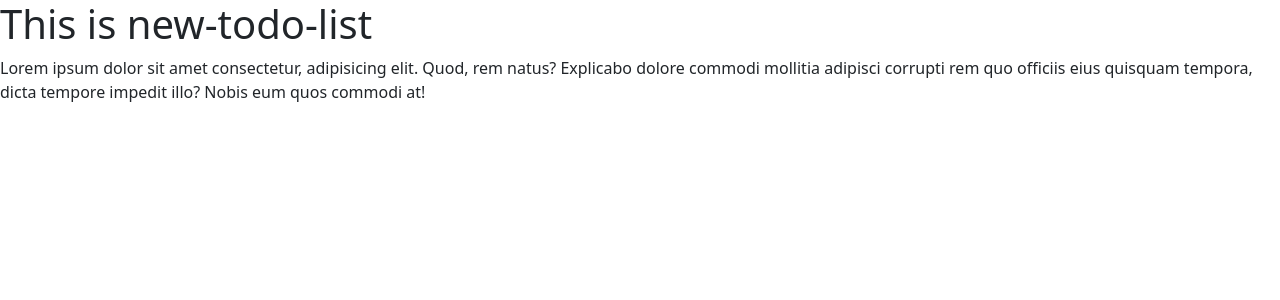
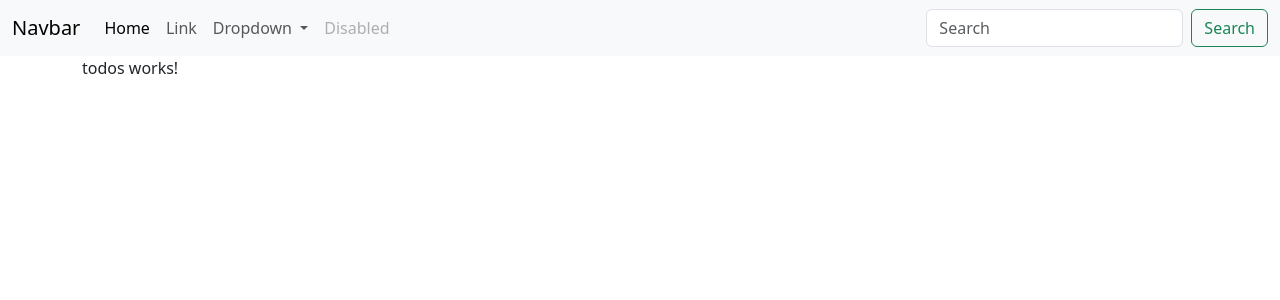
Before and after one commit to rishabhkumar17/angular, an Angular app: page / in a window 1280 px wide. Shown: the top 300 px of the page. Built offline with nearby package versions, Linux system fonts and the light colour scheme.

Commit message:
getting-started-with-todo-app

```diff
--- a/angular.json
+++ b/angular.json
@@ -23,7 +23,10 @@
               "src/styles.css",
               "./node_modules/bootstrap/dist/css/bootstrap.min.css"
             ],
-            "scripts": ["./node_modules/bootstrap/dist/js/bootstrap.js"]
+            "scripts": [
+              "./node_modules/bootstrap/dist/js/bootstrap.js",
+              "./node_modules/jquery/dist/jquery.js"
+            ]
           },
           "configurations": {
             "production": {
--- a/src/app/app.component.html
+++ b/src/app/app.component.html
@@ -1,8 +1,58 @@
 <div>
-  <h1>This is {{ title }}</h1>
-  <p>
-    Lorem ipsum dolor sit amet consectetur, adipisicing elit. Quod, rem natus?
-    Explicabo dolore commodi mollitia adipisci corrupti rem quo officiis eius
-    quisquam tempora, dicta tempore impedit illo? Nobis eum quos commodi at!
-  </p>
+  <nav class="navbar navbar-expand-lg bg-body-tertiary">
+    <div class="container-fluid">
+      <a class="navbar-brand" href="#">Navbar</a>
+      <button
+        class="navbar-toggler"
+        type="button"
+        data-bs-toggle="collapse"
+        data-bs-target="#navbarSupportedContent"
+        aria-controls="navbarSupportedContent"
+        aria-expanded="false"
+        aria-label="Toggle navigation"
+      >
+        <span class="navbar-toggler-icon"></span>
+      </button>
+      <div class="collapse navbar-collapse" id="navbarSupportedContent">
+        <ul class="navbar-nav me-auto mb-2 mb-lg-0">
+          <li class="nav-item">
+            <a class="nav-link active" aria-current="page" href="#">Home</a>
+          </li>
+          <li class="nav-item">
+            <a class="nav-link" href="#">Link</a>
+          </li>
+          <li class="nav-item dropdown">
+            <a
+              class="nav-link dropdown-toggle"
+              href="#"
+              role="button"
+              data-bs-toggle="dropdown"
+              aria-expanded="false"
+            >
+              Dropdown
+            </a>
+            <ul class="dropdown-menu">
+              <li><a class="dropdown-item" href="#">Action</a></li>
+              <li><a class="dropdown-item" href="#">Another action</a></li>
+              <li><hr class="dropdown-divider" /></li>
+              <li><a class="dropdown-item" href="#">Something else here</a></li>
+            </ul>
+          </li>
+          <li class="nav-item">
+            <a class="nav-link disabled">Disabled</a>
+          </li>
+        </ul>
+        <form class="d-flex" role="search">
+          <input
+            class="form-control me-2"
+            type="search"
+            placeholder="Search"
+            aria-label="Search"
+          />
+          <button class="btn btn-outline-success" type="submit">Search</button>
+        </form>
+      </div>
+    </div>
+  </nav>
+  <div class="container"><app-todos></app-todos></div>
 </div>
```
